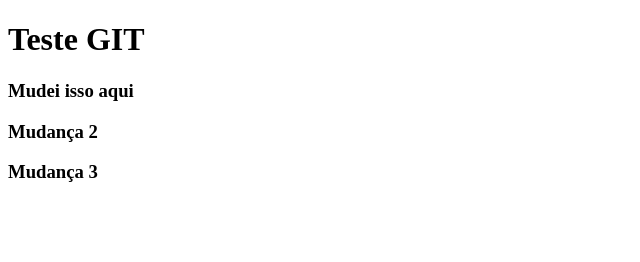
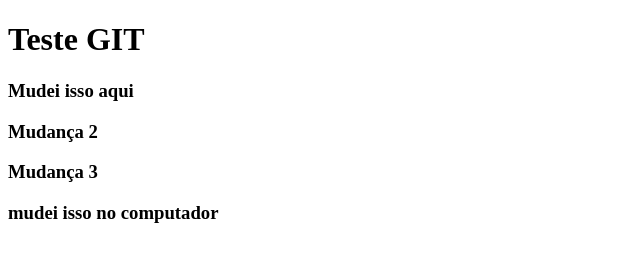
Before and after one commit to diogo-matias/teste-github, a plain HTML site: page index.html in a window 1280 px wide. Shown: the whole page, without its empty margins (0-640 px from the left). Drawn offline with Linux system fonts and the light colour scheme.

Commit message:
mudança no computador

```diff
--- a/index.html
+++ b/index.html
@@ -11,5 +11,7 @@
     <h3>Mudei isso aqui</h3>
     <h3>Mudança 2</h3>
     <h3>Mudança 3</h3>
+
+    <h3>mudei isso no computador</h3>
   </body>
 </html>
```
